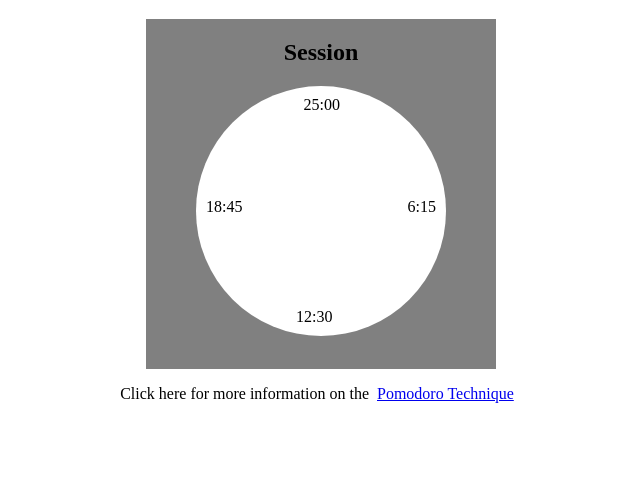
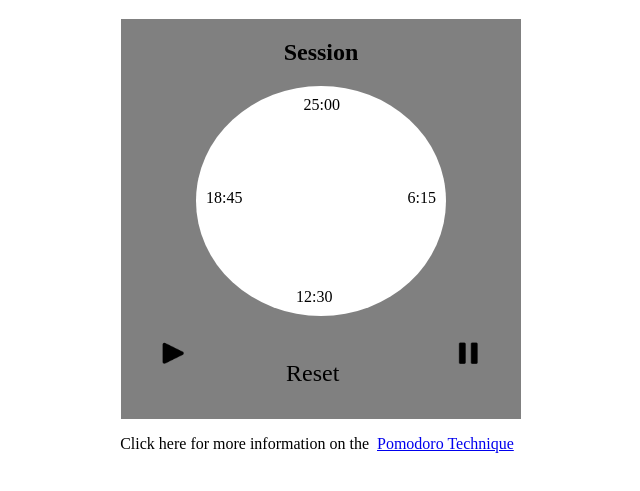
Before and after one commit to JeffAbney/react-pomodoro-clock, a React app: page / in a window 1280 px wide. Shown: the part 69-560 px from the top of the page, without its empty margins (319-959 px from the left). Built offline with nearby package versions, Linux system fonts and the light colour scheme.

Commit message:
Add play, pause, and reset buttons

```diff
--- a/src/components/App.js
+++ b/src/components/App.js
@@ -1,6 +1,7 @@
 import React, { Component } from "react";
 import '../styles/App.css';
-
+import play from '../images/play.png';
+import pause from '../images/pause.png';
 
 const Header = (props) => {
     return (
@@ -39,6 +40,13 @@ const Dial = (props) => {
           <div className="dial-number" id="three-quarter-time">
             {Math.trunc(sessionLength*0.75)}:{Math.trunc(sessionLength%(4/3)*60*3/4)}
           </div>
+        </div>
+        <div className="dial-button-container play-button-container">
+          <img className="dial-button play-button" src={play} />
+          <p className="dial-button reset-button">
+          Reset
+          </p>
+          <img className="dial-button pause-button" src={pause} />
         </div>
       </div>
 	);
--- a/src/styles/App.css
+++ b/src/styles/App.css
@@ -20,13 +20,14 @@ a {
 	align-items: center;
 }
 
+/*--------------- Dial stlye --------------------- */
 .dial-container {
 	display: flex;
 	flex-direction: column;
 	justify-content: flex-start;
 	align-items: center;
-	width: 350px;
-	height: 350px;
+	width: 400px;
+	height: 400px;
 	background-color: grey;
 }
 
@@ -41,19 +42,41 @@ a {
 .dial-number {
 	position: absolute;
 }
-	#full-time{
+
+#full-time {
 	top: 10px;
 	left: 43%;
 }
-	#quarter-time{
+
+#quarter-time {
 	top: 45%;
 	right: 10px;
 }
-	#half-time{
+
+#half-time {
 	bottom: 10px;
 	left: 40%;
 }
-	#three-quarter-time{
+
+#three-quarter-time {
 	top: 45%;
 	left: 10px;
 }
+
+.dial-button-container {
+	display: flex;
+	justify-content: space-between;
+	width: 100%;
+}
+
+.dial-button {
+	height: 35px;
+	width: 35px;
+	padding: 20px 35px 0 35px;
+}
+
+.reset-button {
+	text-align: center;
+	font-size: 24px;
+	padding-left: 0;
+}
```
Lines whose indentation alone changed are shown as unchanged.
